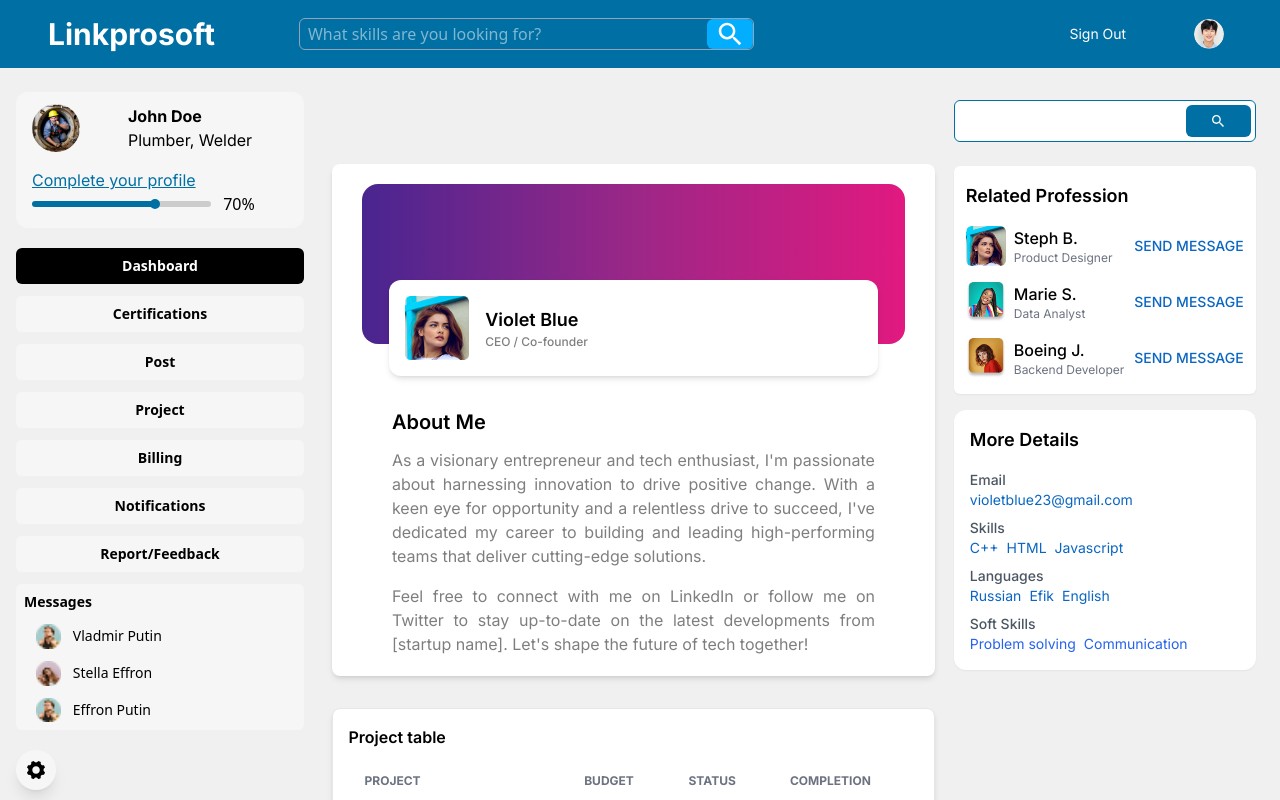
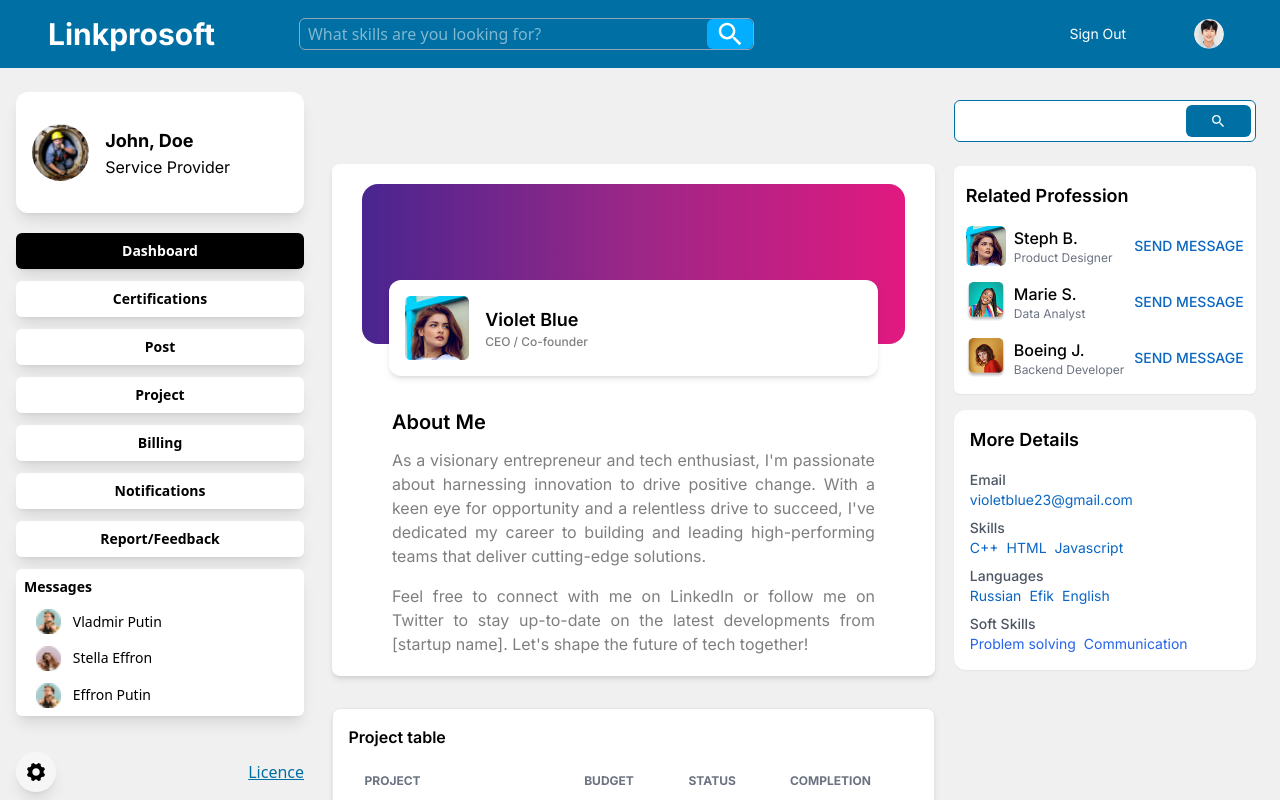
Before and after one commit to german-machine/Linkprosoft, a React (Vite) app in the folder Front-end/: page /user-dashboard in a window 1280 px wide. Shown: the top 800 px of the page. Built offline with nearby package versions, Linux system fonts and the light colour scheme.

Commit message:
adjusted the width of desktop screens; adjusted the background color; commented out the input range type; adjusted text/link color based on isActive state; added new links;

```diff
--- a/Front-end/src/Pages/UserDashboard/components/SideBar.jsx
+++ b/Front-end/src/Pages/UserDashboard/components/SideBar.jsx
@@ -11,11 +11,11 @@ const SideBar = ({ isToggled, location, isActive, setIsActive, setIsToggled }) =
     const [rangeValue, setRangeValue] = useState(70);
     const menuRef = useRef(null);
 
-    useEffect(() => {
-        const percent = (rangeValue / 100) * 100;
-        const slider = document.querySelector(".styled-range");
-        slider.style.background = `linear-gradient(to right, #006FA3 ${percent}%, #ccc ${percent}%)`;
-    }, [rangeValue]);
+    // useEffect(() => {
+    //     const percent = (rangeValue / 100) * 100;
+    //     const slider = document.querySelector(".styled-range");
+    //     slider.style.background = `linear-gradient(to right, #006FA3 ${percent}%, #ccc ${percent}%)`;
+    // }, [rangeValue]);
 
 
     useEffect(() => {
@@ -45,19 +45,19 @@ const SideBar = ({ isToggled, location, isActive, setIsActive, setIsToggled }) =
     return (
         <>
 
-            {<aside ref={menuRef} className={`${isToggled ? "right-0 duration-300" : "-right-[100%] lg:right-0 duration-300"} fixed top-0 lg:top-[9vh] lg:left-0 bottom-0 w-[80%] md:w-[60%] lg:w-[30%] xl:w-[25%] bg-white lg:bg-transparent drop-shadow-lg lg:drop-shadow-none rounded-md lg:rounded-none z-[9999] lg:z-[999] overflow-x-hidden scrollbar-hide min-h-screen`}>
+            {<aside ref={menuRef} className={`${isToggled ? "right-0 duration-300" : "-right-[100%] lg:right-0 duration-300"} fixed top-0 lg:top-[9vh] lg:left-0 bottom-0 w-[80%] md:w-[60%] lg:w-[26%] xl:w-[25%] bg-[#F6F6F6] lg:bg-transparent drop-shadow-lg lg:drop-shadow-none rounded-md lg:rounded-none z-[9999] lg:z-[999] overflow-x-hidden scrollbar-hide min-h-screen`}>
                 <div className="w-[90%] mx-auto flex flex-col gap-5 py-5 min-h-screen">
-                    <div className='py-3 bg-[#F6F6F6] rounded-xl'>
-                        <div className='flex justify- gap-4 items-center px-4'>
-                            <div>
-                                <img src={worker} alt="" className='lg:w-[60%]' />
+                    <div className='py-8 lg:py-8 bg-white shadow-lg rounded-xl'>
+                        <div className='flex gap-4 items-center px-4'>
+                            <div className='lg:w-max'>
+                                <img src={worker} alt="" className='lg:w-[100%]' />
                             </div>
-                            <div>
-                                <h2 className='font-Inter font-bold text-xs lg:text-base'>John Doe</h2>
-                                <p className='font-Inter font-normal text-xs lg:text-base'>Plumber, Welder</p>
+                            <div className='w-full'>
+                                <h2 className='font-Inter font-bold text-base lg:text-lg'>John, Doe</h2>
+                                <p className='font-Inter font-normal text-sm lg:text-base'>Service Provider</p>
                             </div>
                         </div>
-                        <div className='px-4 mt-4'>
+                        {/* <div className='px-4 mt-4'>
                             <Link className='underline text-xs lg:text-base font-Inter font-normal text-[#006FA3]'>Complete your profile</Link>
                             <div className='flex gap-3 items-center'>
                                 <input
@@ -72,25 +72,25 @@ const SideBar = ({ isToggled, location, isActive, setIsActive, setIsToggled }) =
                                 />
                                 <output>{rangeValue}%</output>
                             </div>
-                        </div>
+                        </div> */}
                     </div>
 
                     <div className='flex flex-col gap-3 flex-1'>
-                        <Link onClick={() => setIsToggled(!isToggled)} to="dashboard" className={`${isActive === "dashboard" ? "bg-black text-white" : "bg-[#F6F6F6] text-black"} rounded-md px-2 py-3 lg:py-2 text-center w-full text-xs lg:text-sm font-semibold`}>Dashboard</Link>
+                        <Link onClick={() => setIsToggled(!isToggled)} to="dashboard" className={`${isActive === "dashboard" ? "bg-black text-white" : "bg-white text-black"} rounded-md shadow-lg px-2 py-3 lg:py-2 text-center w-full text-xs lg:text-sm font-semibold`}>Dashboard</Link>
 
-                        <Link onClick={() => setIsToggled(!isToggled)} to="certifications" className={`${isActive === "certifications" ? "bg-black text-white" : "bg-[#F6F6F6] text-black"} rounded-md px-2 py-3 lg:py-2 text-center w-full text-xs lg:text-sm font-semibold`}>Certifications</Link>
+                        <Link onClick={() => setIsToggled(!isToggled)} to="certifications" className={`${isActive === "certifications" ? "bg-black text-white" : "bg-white text-black"} rounded-md shadow-lg px-2 py-3 lg:py-2 text-center w-full text-xs lg:text-sm font-semibold`}>Certifications</Link>
 
-                        <Link onClick={() => setIsToggled(!isToggled)} to="post" className={`${isActive === "post" ? "bg-black text-white" : "bg-[#F6F6F6] text-black"} rounded-md px-2 py-3 lg:py-2 text-center w-full text-xs lg:text-sm font-semibold`}>Post</Link>
+                        <Link onClick={() => setIsToggled(!isToggled)} to="post" className={`${isActive === "post" ? "bg-black text-white" : "bg-white text-black"} rounded-md shadow-lg px-2 py-3 lg:py-2 text-center w-full text-xs lg:text-sm font-semibold`}>Post</Link>
 
-                        <Link onClick={() => setIsToggled(!isToggled)} to="projects" className={`${isActive === "projects" ? "bg-black text-white" : "bg-[#F6F6F6] text-black"} rounded-md px-2 py-3 lg:py-2 text-center w-full text-xs lg:text-sm font-semibold`}>Project</Link>
+                        <Link onClick={() => setIsToggled(!isToggled)} to="projects" className={`${isActive === "projects" ? "bg-black text-white" : "bg-white text-black"} rounded-md shadow-lg px-2 py-3 lg:py-2 text-center w-full text-xs lg:text-sm font-semibold`}>Project</Link>
 
-                        <Link onClick={() => setIsToggled(!isToggled)} to="billing" className={`${isActive === "billing" ? "bg-black text-white" : "bg-[#F6F6F6] text-black"} rounded-md px-2 py-3 lg:py-2 text-center w-full text-xs lg:text-sm font-semibold`}>Billing</Link>
+                        <Link onClick={() => setIsToggled(!isToggled)} to="billing" className={`${isActive === "billing" ? "bg-black text-white" : "bg-white text-black"} rounded-md shadow-lg px-2 py-3 lg:py-2 text-center w-full text-xs lg:text-sm font-semibold`}>Billing</Link>
 
-                        <Link onClick={() => setIsToggled(!isToggled)} to="notifications" className={`${isActive === "notifications" ? "bg-black text-white" : "bg-[#F6F6F6] text-black"} rounded-md px-2 py-3 lg:py-2 text-center w-full text-xs lg:text-sm font-semibold`}>Notifications</Link>
+                        <Link onClick={() => setIsToggled(!isToggled)} to="notifications" className={`${isActive === "notifications" ? "bg-black text-white" : "bg-white text-black"} rounded-md shadow-lg px-2 py-3 lg:py-2 text-center w-full text-xs lg:text-sm font-semibold`}>Notifications</Link>
 
-                        <Link onClick={() => setIsToggled(!isToggled)} to="report" className={`${isActive === "report" ? "bg-black text-white" : "bg-[#F6F6F6] text-black"} rounded-md px-2 py-3 lg:py-2 text-center w-full text-xs lg:text-sm font-semibold`}>Report/Feedback</Link>
+                        <Link onClick={() => setIsToggled(!isToggled)} to="report" className={`${isActive === "report" ? "bg-black text-white" : "bg-white text-black"} rounded-md shadow-lg px-2 py-3 lg:py-2 text-center w-full text-xs lg:text-sm font-semibold`}>Report/Feedback</Link>
 
-                        <div className={`bg-[#F6F6F6] text-black rounded-md px-2 py-3 lg:py-2 w-full text-xs lg:text-sm font-semibold`}>
+                        <div className={`bg-white text-black rounded-md shadow-lg px-2 py-3 lg:py-2 w-full text-xs lg:text-sm font-semibold`}>
                             <h3>Messages</h3>
 
                             <div className='px-3'>
@@ -126,14 +126,14 @@ const SideBar = ({ isToggled, location, isActive, setIsActive, setIsToggled }) =
                     </div>
 
                     {/* <h2>Help</h2> */}
-                    <div className='w-full flex lg:flex-col items-center lg:items-start justify-between lg:gap-2'>
+                    <div className='w-full flex items-center justify-between lg:gap-2'>
                         <Link onClick={() => setIsToggled(!isToggled)} to="settings" className='bg-[#F6F6F6] rounded-full py-2 px-2 flex items-center justify-center shadow-lg'>
                             <IoIosSettings className='text-2xl' />
                         </Link>
 
                         <Link className='text-bluecolor underline w-auto flex'>Licence</Link>
                     </div>
-                    <div className='h-16'></div>
+                    <div className='h-10'></div>
 
                 </div>
             </aside>}
```
